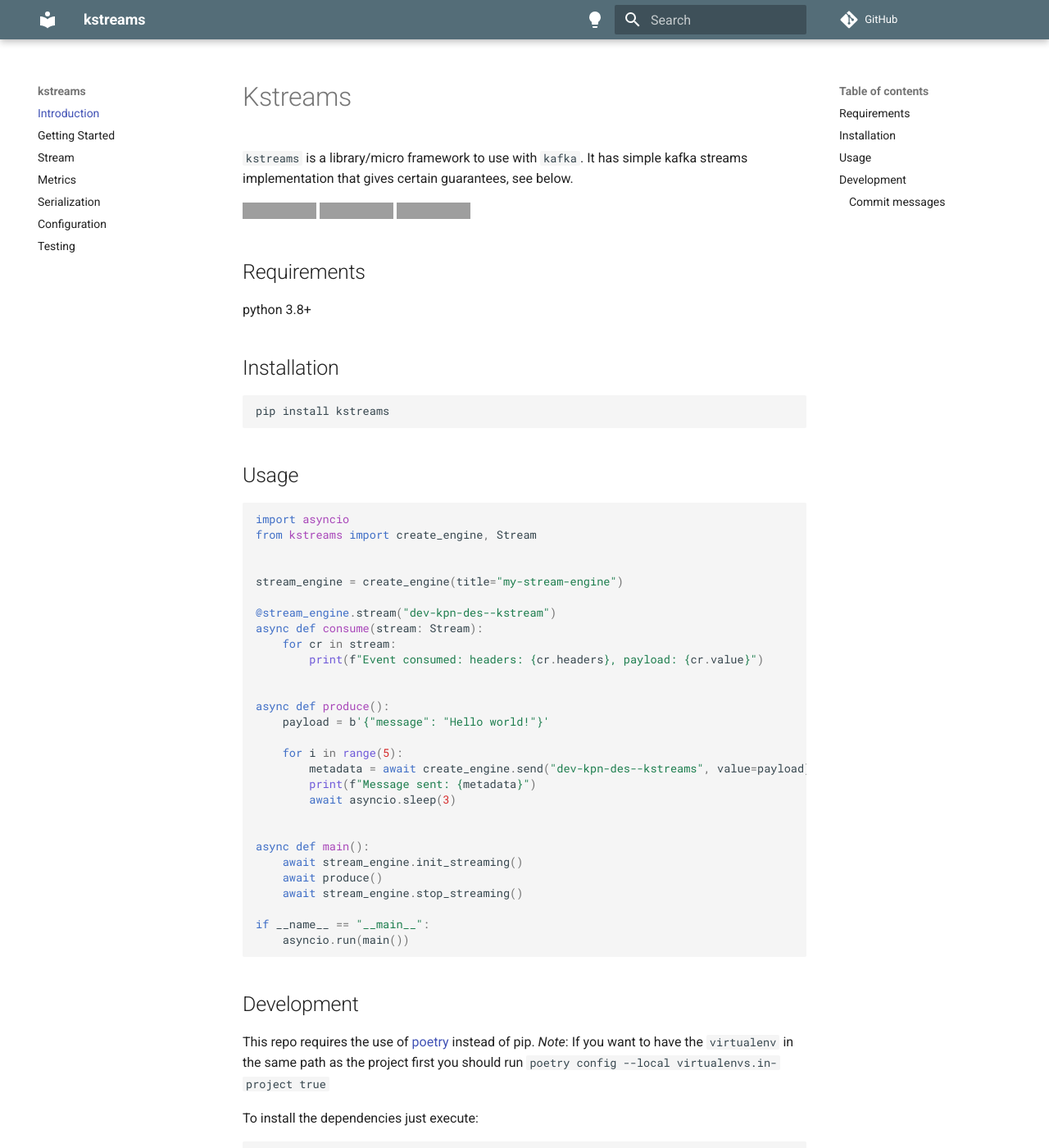
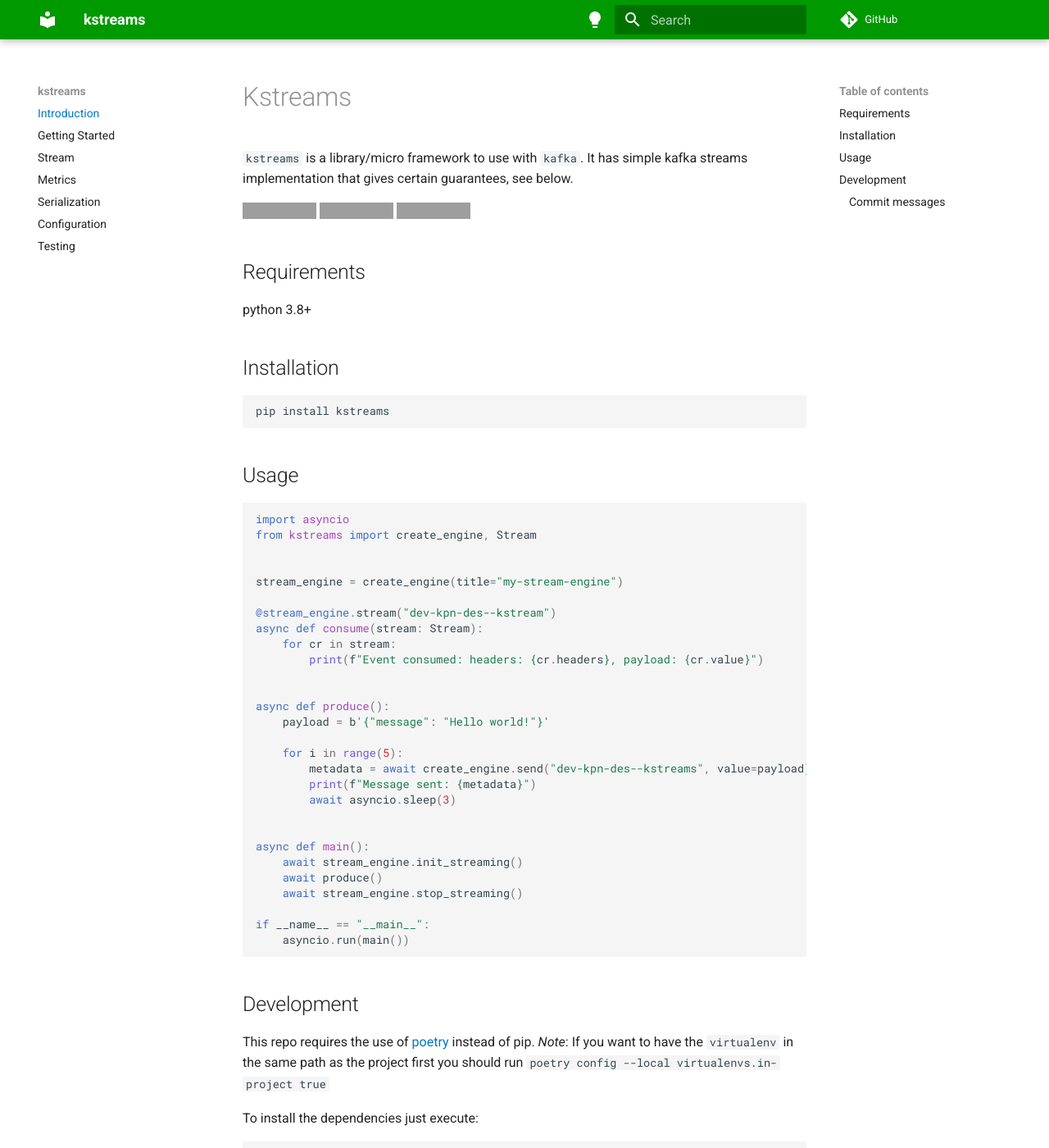
Before and after one commit to kpn/kstreams, an MkDocs documentation site: the page built from docs/index.md, in a window 1280 px wide and 1400 px high. Shown: the whole window at 82% size. Built offline with MkDocs 1.6.1 and Material for MkDocs 9.7.7, drawn with Linux system fonts in a browser that asks for light colours; comment, search, counter and statistics services are not loaded; grey boxes are pictures that could not be loaded.

Commit message:
docs: add kpn-theme

```diff
--- /dev/null
+++ b/docs/stylesheets/brand.css
@@ -0,0 +1,64 @@
+:root {
+  --light-green: #deff00;
+  --bright-green: #00c300;
+  --dark-green: #090;
+  --blue: #0af;
+  --dark-blue: #07c;
+  --darkest-blue: #00009e;
+  --mint-blue: #f7fcfc;
+  --orange: #f90;
+  --dark-orange: #e70;
+  --asphalt-grey: #131313;
+  --white: #fff;
+  --subtle-grey: #f3f3f3;
+  --light-grey: #e3e3e3;
+  --light-silver: #d3d3d3;
+  --silver: #b3b3b3;
+  --medium-grey: #939393;
+  --grey: #737373;
+  --dove-grey: #535353;
+  --dark-grey: #333;
+  --coal-grey: #232323;
+  --asphalt-grey: #131313;
+  --cinematic-black: #0c0c0c;
+  --black: #000;
+}
+
+[data-md-color-scheme="kpn"] {
+  --md-default-fg-color: var(--black);
+  --md-default-fg-color--light: var(--medium-grey);
+  --md-primary-fg-color: var(--dark-green);
+  --md-default-bg-color: #fff;
+  --md-typeset-color: #232323;
+  --md-typeset-a-color: var(--dark-blue);
+  --md-accent-fg-color: var(--darkest-blue);
+}
+
+[data-md-color-scheme="kpn-dark"] {
+  --md-default-fg-color: var(--white);
+  --md-default-fg-color--light: var(--grey);
+  --md-primary-fg-color: var(--dark-green);
+  --md-default-bg-color: var(--asphalt-grey);
+  --md-typeset-color: var(--md-default-fg-color);
+
+  --md-typeset-a-color: var(--blue);
+  --md-accent-fg-color: var(--dark-blue);
+
+  --md-code-bg-color: var(--dark-grey);
+  --md-code-fg-color: var(--light-grey);
+  --md-code-hl-color: var(--orange);
+  --md-code-hl-name-color: var(--silver);
+  --md-code-hl-number-color: var(--orange);
+
+  --md-code-hl-function-color: var(--light-green);
+  --md-code-hl-keyword-color: var(--blue);
+  --md-code-hl-string-color: var(--dark-orange);
+
+  --md-code-hl-operator-color: var(--md-default-fg-color--light);
+  --md-code-hl-punctuation-color: var(--md-default-fg-color--light);
+  --md-code-hl-comment-color: var(--dark-green);
+  --md-code-hl-generic-color: var(--md-default-fg-color--light);
+  --md-code-hl-variable-color: var(--md-default-fg-color--light);
+  --md-admonition-fg-color: var(--md-default-fg-color);
+  --md-admonition-bg-color: var(--coal-grey);
+}
--- a/mkdocs.yml
+++ b/mkdocs.yml
@@ -4,15 +4,11 @@
 theme:
   name: 'material'
   palette:
-  - scheme: default
-    primary: blue grey
-    accent: indigo
+  - scheme: kpn
     toggle:
       icon: material/lightbulb
       name: Switch to dark mode
-  - scheme: slate
-    primary: blue grey
-    accent: indigo
+  - scheme: kpn-dark
     toggle:
       icon: material/lightbulb-outline
       name: Switch to light mode
@@ -21,6 +17,9 @@
   - search.highlight
   - content.tabs.link
   - content.code.annotate
+
+extra_css:
+  - stylesheets/brand.css
 
 nav:
   - Introduction: 'index.md'
```
